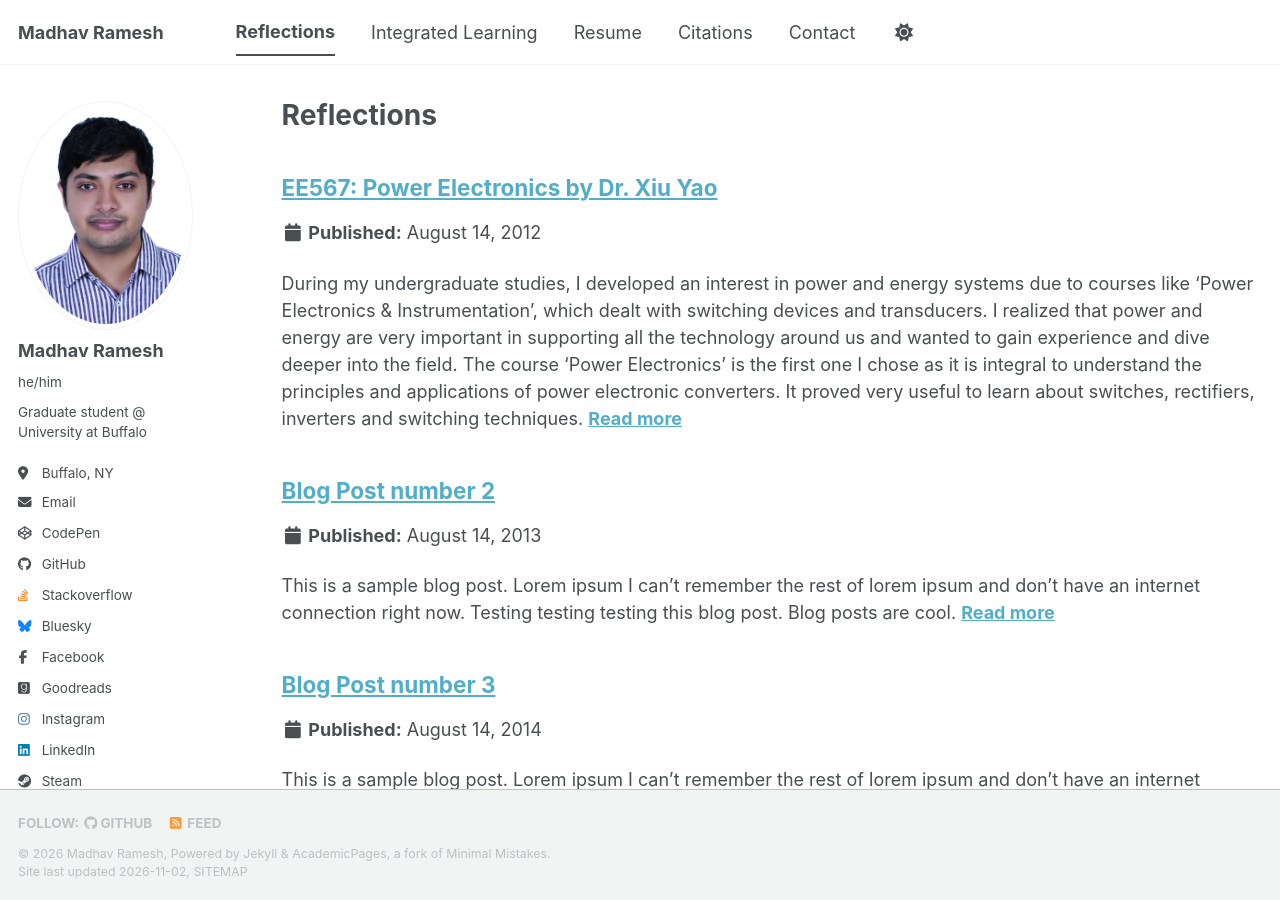
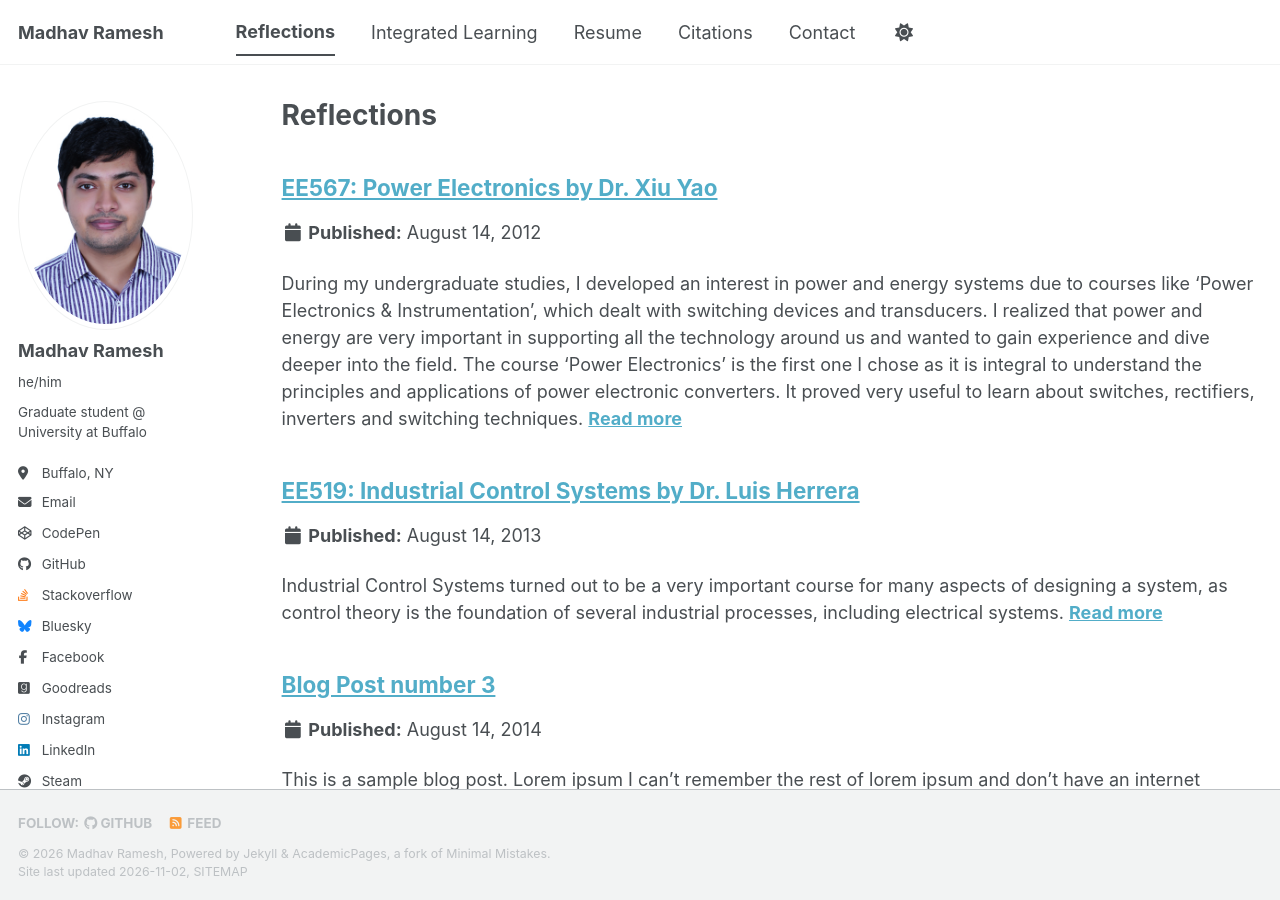
Before and after one commit to madhavr35/madhavr35.github.io, a Jekyll site: the page built from _pages/reflections.html, in a window 1280 px wide and 900 px high. Built offline with Jekyll 4.4.1, drawn with Linux system fonts in a browser that asks for light colours; a style sheet for code colours, icons or effects is not loaded.

Commit message:
Reflection 2

```diff
--- a/_layouts/single.html
+++ b/_layouts/single.html
@@ -35,9 +35,6 @@ layout: default
           <p> {{ page.type }}, <i>{{ page.venue }}</i>, {{ page.date | default: "1900-01-01" | date: "%Y" }} </p>
         {% elsif page.venue and page.date %}
           <p>Published in <i>{{ page.venue }}</i>, {{ page.date | default: "1900-01-01" | date: "%Y" }} </p>
-        {% elsif page.date %}
-          <p class="page__date"><strong><i class="fa fa-fw fa-calendar" aria-hidden="true"></i> {{ site.data.ui-text[site.locale].date_label | default: "Published:" }}</strong> <time datetime="{{ page.date | date_to_xmlschema }}">{{ page.date | default: "1900-01-01" | date: "%B %d, %Y" }}</time></p>
-        {% endif %}
         </header>
       {% endunless %}
 
@@ -91,9 +88,6 @@ layout: default
   {% comment %}<!-- only show related on a post page when not disabled -->{% endcomment %}
   {% if page.id and page.related and site.related_posts.size > 0 %}
     <div class="page__related">
-      {% if site.data.ui-text[site.locale].related_label %}
-        <h4 class="page__related-title">{{ site.data.ui-text[site.locale].related_label | default: "Reflections for other courses" }}</h4>
-      {% endif %}
       <div class="grid__wrapper">
         {% for post in site.related_posts limit:4 %}
           {% include archive-single.html type="grid" %}
--- a/_posts/2013-08-14-blog-post-2.md
+++ b/_posts/2013-08-14-blog-post-2.md
@@ -1,20 +1,34 @@
 ---
-title: 'Blog Post number 2'
-date: 2013-08-14
-permalink: /posts/2013/08/blog-post-2/
-tags:
-  - cool posts
-  - category1
-  - category2
+title: "EE519: Industrial Control Systems by Dr. Luis Herrera"
+permalink: /reflections/2/
 ---
 
-This is a sample blog post. Lorem ipsum I can't remember the rest of lorem ipsum and don't have an internet connection right now. Testing testing testing this blog post. Blog posts are cool.
+Industrial Control Systems turned out to be a very important course for many
+aspects of designing a system, as control theory is the foundation of several
+industrial processes, including electrical systems.
 
-Headings are cool
-======
+I learned a lot of useful concepts in this course, such as feedback control, system
+modelling, stability analysis using Laplace transform and steady-state mechanics.
+Different controllers like PD, PI and PID were analyzed for their steady-state
+response. This showed how system output can be controlled by implementing
+mathematical concepts. I found it fascinating how small changes in controller
+parameters can significantly affect the stability of an entire system. This helped
+me appreciate the importance of careful analysis while developing reliable
+industrial automation solutions.
 
-You can have many headings
-======
+This course also helped with my MATLAB skills, as it was used to demonstrate
+the underlying mathematics with the help of coding exercises. For example,
+Figure 2 shows the root locus for an electrical system with only a proportional
+controller.
 
-Aren't headings cool?
-------
+![Figure 2: Root Locus for Proportional Control](/images/figure2.png)
+
+As the proportional gain is increased, the complex poles go to infinity, crossing
+over to the positive real axis. This makes the system unstable.
+
+Overall, the course gave me a better understanding of the role of automation
+and control in modern industrial applications. The concepts learned can be
+applied to areas such as motor control, process automation, power and energy
+systems. The skills developed through the course will be useful in future
+engineering projects and in understanding the control requirements of
+increasingly automated electrical and industrial systems.
```
Also changed, not shown: images/figure2.png (added).
